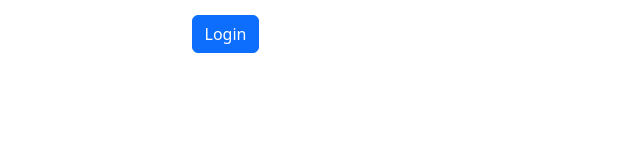
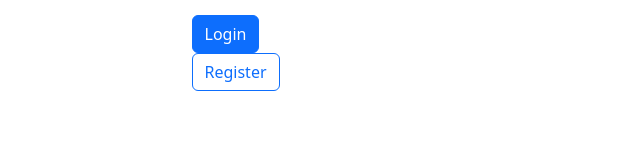
Before and after one commit to SettawutInthong/mini-project, a React (Create React App) app in the folder my-product-app/: page / in a window 1280 px wide. Shown: the part 157-300 px from the top of the page, without its empty margins (320-960 px from the left). Built offline with nearby package versions, Linux system fonts and the light colour scheme.

Commit message:
Update Login.js

```diff
--- a/my-product-app/src/Login.js
+++ b/my-product-app/src/Login.js
@@ -2,7 +2,7 @@ import 'bootstrap/dist/css/bootstrap.min.css';
 
 import { useState } from 'react';
 import { Form , Row, Col ,Button } from 'react-bootstrap';
-import { useNavigate } from 'react-router-dom';
+import { useNavigate, Link } from 'react-router-dom';
 
 var md5 = require("md5");
 
@@ -129,6 +129,7 @@ export default function Login() {
                 <Row>
                     <Col md={3}>
                         <Button type="submit">Login</Button>
+                        <Link to={"/user/add"} className="btn btn-outline-primary me-3">Register</Link>
                     </Col>
                 </Row>
             </Form>
```
